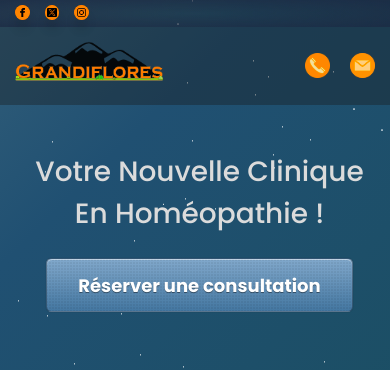
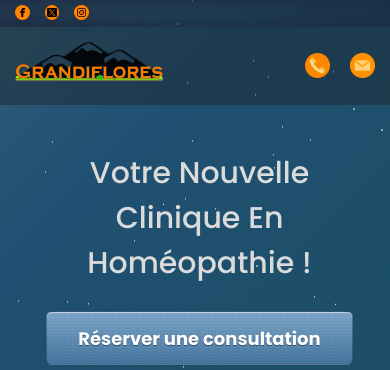
Before and after one commit to nicoloprog/grandiflores, a Next.js app: page / in a window 390 px wide. Shown: the top 370 px of the page. Built offline with nearby package versions, Linux system fonts and the light colour scheme; a web font is replaced by a local one.

Commit message:
new sociel media bar3

```diff
--- a/src/components/section/HeroHome/HeroHome.module.scss
+++ b/src/components/section/HeroHome/HeroHome.module.scss
@@ -691,7 +691,7 @@
         font-size: clamp(1rem, 0.6667rem + 1.3333vw, 2rem);
         margin-top: 0;
         @media screen and (max-width: 450px) {
-          font-size: 28px;
+          font-size: 30px;
           font-weight: 500;
           margin-top: 20px;
         }
```
